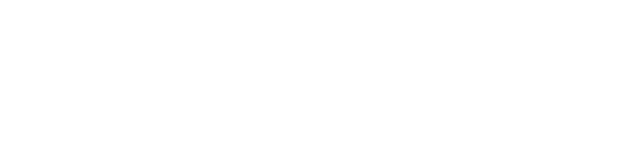
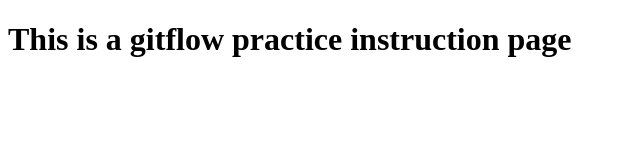
Before and after one commit to DOEHOONLEE/git-flow-practice, a plain HTML site: page index.html in a window 1280 px wide. Shown: the whole page, without its empty margins (0-640 px from the left). Drawn offline with Linux system fonts and the light colour scheme.

Commit message:
task #5 finished

```diff
--- a/index.html
+++ b/index.html
@@ -2,6 +2,7 @@
 <html>
 	<head></head>
 	<body>
+		<h1>This is a gitflow practice instruction page</h1>
 		<script src="./src/script.js"></script>
 	<body>
 <html>
```
